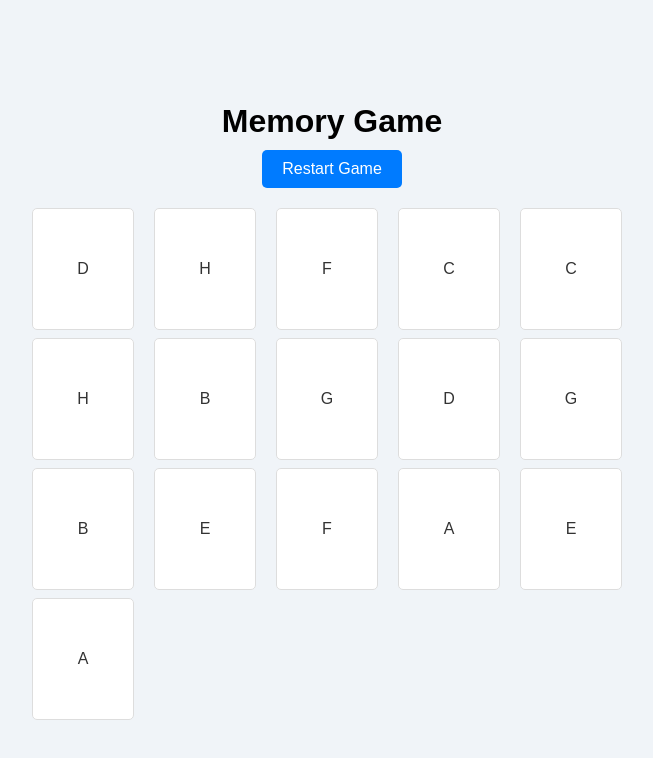
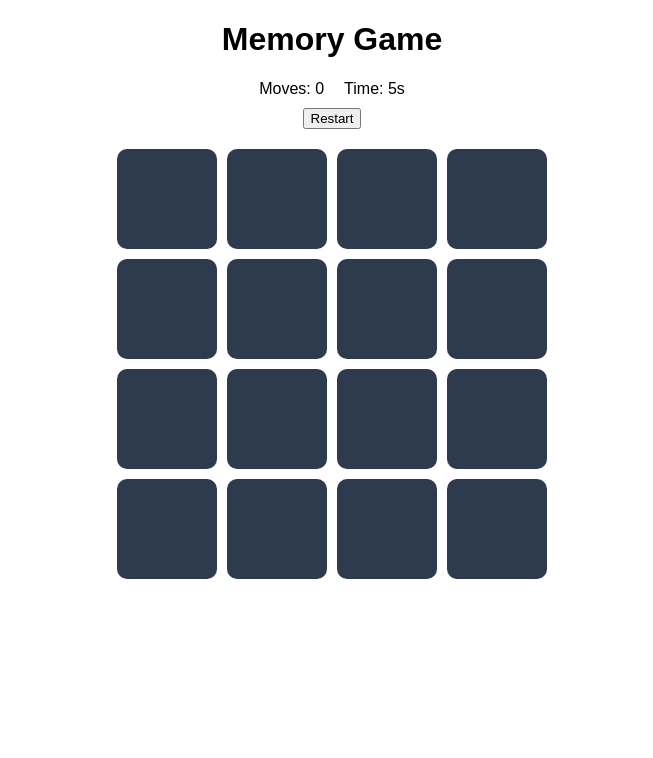
Before and after one commit to abhishek991-rag/FSD-Memory-Game, a plain HTML site: page memory.html in a window 1280 px wide. Shown: the whole page, without its empty margins (308-961 px from the left). Drawn offline with Linux system fonts and the light colour scheme.

Commit message:
Update memory.html

```diff
--- a/memory.html
+++ b/memory.html
@@ -4,161 +4,160 @@
     <meta charset="UTF-8">
     <meta name="viewport" content="width=device-width, initial-scale=1.0">
     <title>Memory Game</title>
+    <link rel="stylesheet" href="styles.css">
     <style>
         body {
             font-family: Arial, sans-serif;
-      display: flex;
-      flex-direction: column;
-      align-items: center;
-      justify-content: center;
-      height: 100vh;
-      margin: 0;
-      background-color: #f0f4f8;
-    }
-    h1 {
-      margin-bottom: 10px;
-    }
-    button {
-      margin-bottom: 20px;
-      padding: 10px 20px;
-      font-size: 16px;
-      border: none;
-      border-radius: 5px;
-      background-color: #007bff;
-      color: white;
-      cursor: pointer;
-    }
-    button:hover {
-      background-color: #0056b3;
+            text-align: center;
         }
         .game-board {
             display: grid;
-      grid-template-columns: repeat(auto-fit, minmax(100px, 1fr));
-      gap: 10px;
-      width: 90%;
-      max-width: 600px;
+            grid-template-columns: repeat(4, 100px);
+            grid-gap: 10px;
+            justify-content: center;
+            margin: 20px auto;
         }
         .card {
-      position: relative;
             width: 100px;
-      height: 120px;
-      perspective: 1000px;
-    }
-    .card-inner {
-      width: 100%;
-      height: 100%;
-      position: absolute;
-      transition: transform 0.6s;
-      transform-style: preserve-3d;
-      cursor: pointer;
-    }
-    .card.flipped .card-inner {
-      transform: rotateY(180deg);
-    }
-    .card-front, .card-back {
-      position: absolute;
-      width: 100%;
-      height: 100%;
-      backface-visibility: hidden;
+            height: 100px;
+            background-color: #2e3b4e;
             display: flex;
             align-items: center;
             justify-content: center;
-      border: 1px solid #ddd;
-      border-radius: 5px;
+            font-size: 2rem;
+            cursor: pointer;
+            color: transparent;
+            border-radius: 10px;
+            transition: all 0.3s;
         }
-    .card-front {
-      background-color: white;
-      color: #333;
+        .card.flipped {
+            color: #fff;
+            background-color: #4CAF50;
         }
-    .card-back {
-      background-color: #007bff;
-      transform: rotateY(180deg);
+        .info {
+            display: flex;
+            justify-content: center;
+            gap: 20px;
+            margin-bottom: 10px;
+        }
+        .win-message {
+            display: none;
+            font-size: 24px;
+            color: green;
+            font-weight: bold;
         }
     </style>
 </head>
 <body>
+    <header>
         <h1>Memory Game</h1>
-  <button id="restart">Restart Game</button>
+        <div class="info">
+            <span>Moves: <span id="movesCount">0</span></span>
+            <span>Time: <span id="timer">0s</span></span>
+        </div>
+        <button id="restart">Restart</button>
+        <p class="win-message" id="winMessage">You Win!</p>
+    </header>
     <div class="game-board" id="gameBoard"></div>
     <script>
-    const gameBoard = document.getElementById('gameBoard');
-    const restartButton = document.getElementById('restart');
+        document.addEventListener("DOMContentLoaded", () => {
+            const gameBoard = document.getElementById("gameBoard");
+            const restartButton = document.getElementById("restart");
+            const movesCounter = document.getElementById("movesCount");
+            const timerDisplay = document.getElementById("timer");
+            const winMessage = document.getElementById("winMessage");
 
-    const cards = [
-      'A', 'A', 'B', 'B', 'C', 'C', 'D', 'D',
-      'E', 'E', 'F', 'F', 'G', 'G', 'H', 'H'
-    ];
+            const cardsArray = ["🍎", "🍎", "🍌", "🍌", "🍇", "🍇", "🍉", "🍉", "🍒", "🍒", "🍍", "🍍", "🥑", "🥑", "🍓", "🍓"];
+            let firstCard = null;
+            let secondCard = null;
+            let lockBoard = false;
+            let moves = 0;
+            let matchedPairs = 0;
+            let timer;
+            let seconds = 0;
 
-    let flippedCards = [];
-    let matchedPairs = 0;
+            function shuffleCards() {
+                cardsArray.sort(() => Math.random() - 0.5);
+            }
 
-    function shuffle(array) {
-      for (let i = array.length - 1; i > 0; i--) {
-        const j = Math.floor(Math.random() * (i + 1));
-        [array[i], array[j]] = [array[j], array[i]];
+            function startTimer() {
+                clearInterval(timer);
+                seconds = 0;
+                timer = setInterval(() => {
+                    seconds++;
+                    timerDisplay.textContent = seconds + "s";
+                }, 1000);
+            }
+
+            function createBoard() {
+                gameBoard.innerHTML = "";
+                shuffleCards();
+                moves = 0;
+                matchedPairs = 0;
+                movesCounter.textContent = moves;
+                winMessage.style.display = "none";
+                startTimer();
+
+                cardsArray.forEach((emoji, index) => {
+                    const card = document.createElement("div");
+                    card.classList.add("card");
+                    card.dataset.emoji = emoji;
+                    card.addEventListener("click", flipCard);
+                    gameBoard.appendChild(card);
+                });
+            }
+
+            function flipCard() {
+                if (lockBoard) return;
+                if (this === firstCard) return;
+
+                this.textContent = this.dataset.emoji;
+                this.classList.add("flipped");
+
+                if (!firstCard) {
+                    firstCard = this;
+                    return;
+                }
+                secondCard = this;
+                moves++;
+                movesCounter.textContent = moves;
+                checkMatch();
+            }
+
+            function checkMatch() {
+                lockBoard = true;
+                let isMatch = firstCard.dataset.emoji === secondCard.dataset.emoji;
+                isMatch ? disableCards() : unflipCards();
+            }
+
+            function disableCards() {
+                firstCard.removeEventListener("click", flipCard);
+                secondCard.removeEventListener("click", flipCard);
+                matchedPairs++;
+                resetBoard();
+                if (matchedPairs === cardsArray.length / 2) {
+                    clearInterval(timer);
+                    winMessage.style.display = "block";
                 }
             }
 
-    function createCardElement(value) {
-      const card = document.createElement('div');
-      card.classList.add('card');
-      card.innerHTML = `
-        <div class="card-inner">
-          <div class="card-front">${value}</div>
-          <div class="card-back"></div>
-        </div>
-      `;
-      card.addEventListener('click', () => handleCardClick(card, value));
-      return card;
+            function unflipCards() {
+                setTimeout(() => {
+                    firstCard.textContent = "";
+                    secondCard.textContent = "";
+                    firstCard.classList.remove("flipped");
+                    secondCard.classList.remove("flipped");
+                    resetBoard();
+                }, 1000);
             }
 
-    function initializeGame() {
-      gameBoard.innerHTML = '';
-      matchedPairs = 0;
-      flippedCards = [];
-      shuffle(cards);
-      cards.forEach(cardValue => {
-        const cardElement = createCardElement(cardValue);
-        gameBoard.appendChild(cardElement);
-      });
+            function resetBoard() {
+                [firstCard, secondCard, lockBoard] = [null, null, false];
             }
 
-    function handleCardClick(card, value) {
-      if (card.classList.contains('flipped') || flippedCards.length === 2) {
-        return;
-      }
-
-      card.classList.add('flipped');
-      flippedCards.push({ card, value });
-
-      if (flippedCards.length === 2) {
-        checkForMatch();
-      }
-    }
-
-    function checkForMatch() {
-      const [firstCard, secondCard] = flippedCards;
-
-      if (firstCard.value === secondCard.value) {
-        matchedPairs++;
-        flippedCards = [];
-
-        if (matchedPairs === cards.length / 2) {
-          setTimeout(() => alert('Congratulations! You won!'), 500);
-        }
-      } else {
-        setTimeout(() => {
-          firstCard.card.classList.remove('flipped');
-          secondCard.card.classList.remove('flipped');
-          flippedCards = [];
-        }, 1000);
-      }
-    }
-
-    restartButton.addEventListener('click', initializeGame);
-
-    // Initialize the game on load
-    initializeGame();
+            restartButton.addEventListener("click", createBoard);
+            createBoard();
+        });
     </script>
 </body>
 </html>
```
Lines whose indentation alone changed are shown as unchanged.
